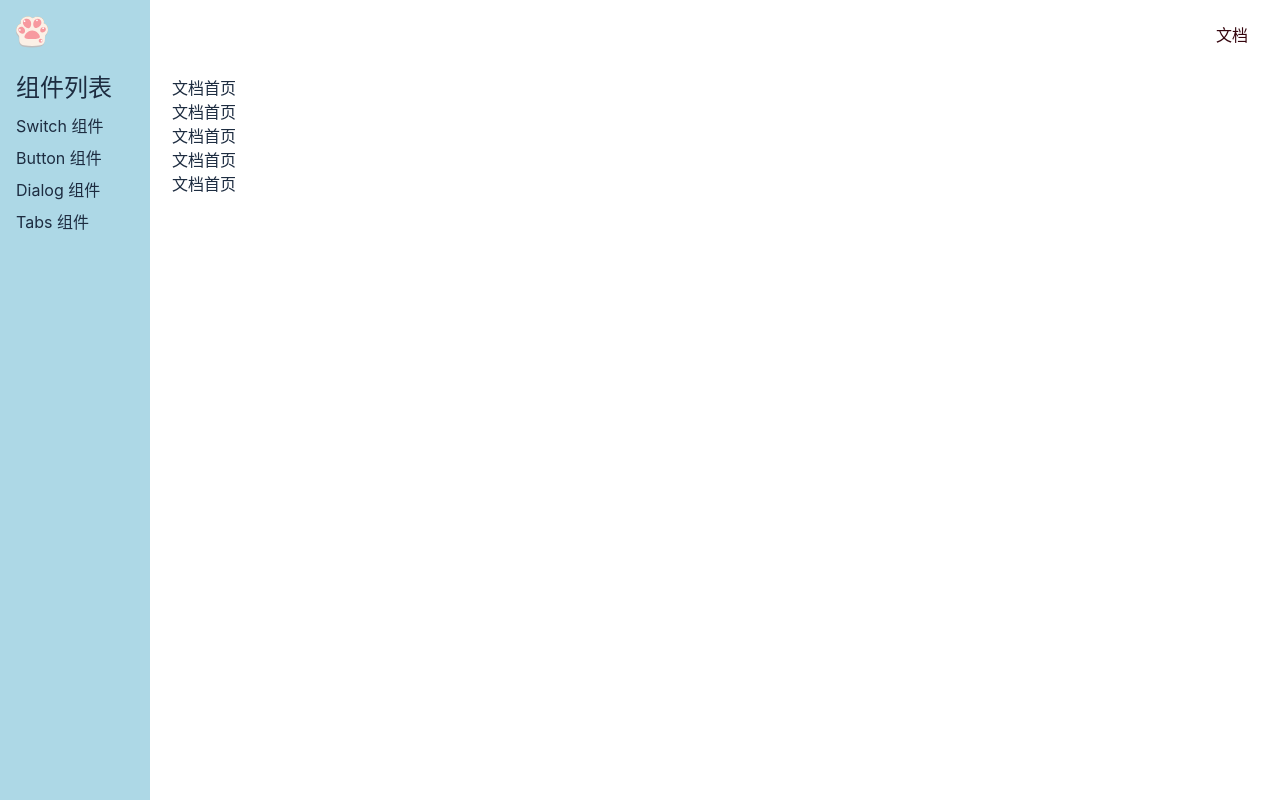
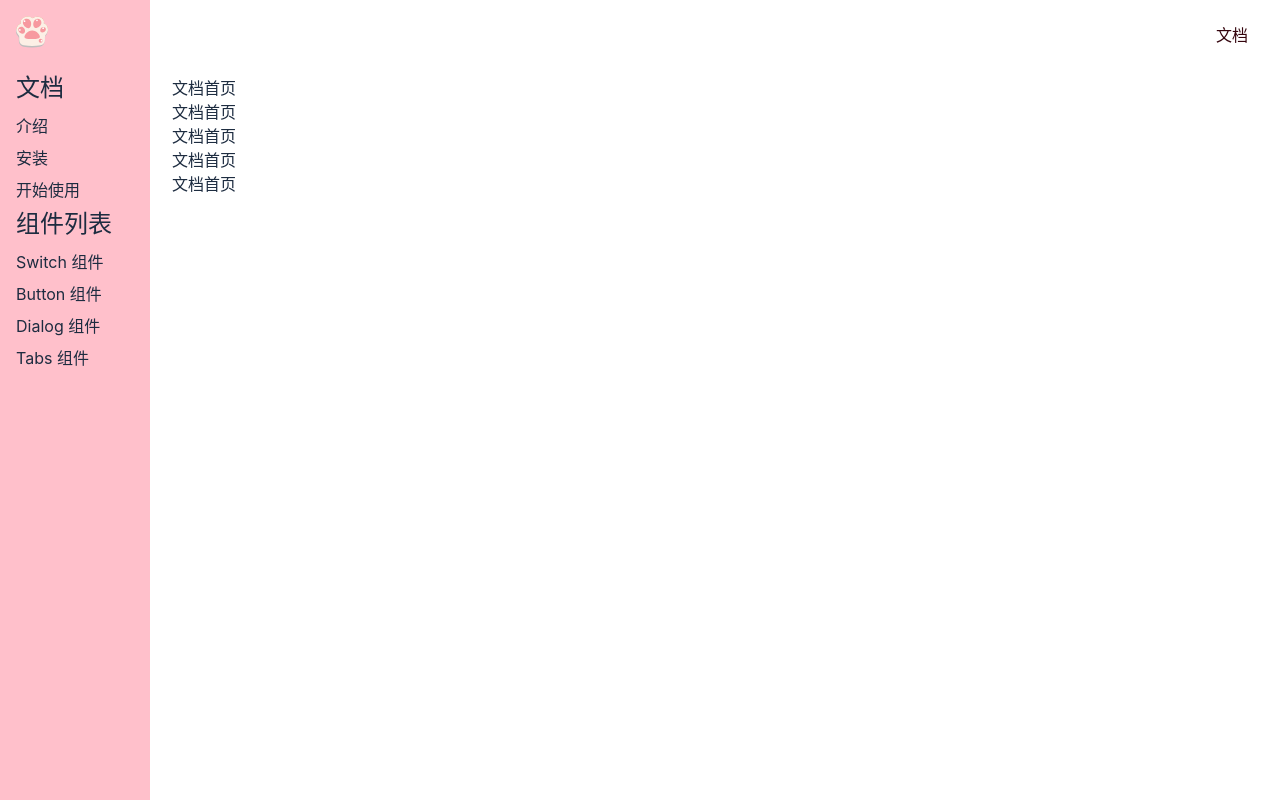
Before and after one commit to Crescent-zxy/Cat-UI, a Vue app: page /#/doc in a window 1280 px wide. Built offline with nearby package versions, Linux system fonts and the light colour scheme; the HTML template or start-up script is replaced by a standard one.

Commit message:
创建文档路由

```diff
--- a/src/views/Doc.vue
+++ b/src/views/Doc.vue
@@ -3,6 +3,18 @@
     <TopNav toggleAsideButtonVisible class="nav" />
     <div class="content">
       <aside v-if="asideVisible">
+        <h2>文档</h2>
+        <ol>
+          <li>
+            <router-link to="/doc/intro">介绍</router-link>
+          </li>
+          <li>
+            <router-link to="/doc/install">安装</router-link>
+          </li>
+          <li>
+            <router-link to="/doc/get-started">开始使用</router-link>
+          </li>
+        </ol>
         <h2>组件列表</h2>
         <ol>
           <li>
@@ -68,7 +80,7 @@
   }
 }
 aside {
-  background: lightblue;
+  background: pink;
   width: 150px;
   padding: 16px;
   position: fixed;
--- /dev/null
+++ b/src/views/GetStarted.vue
@@ -0,0 +1,3 @@
+<template>
+  <div>start</div>
+</template>
--- /dev/null
+++ b/src/views/Install.vue
@@ -0,0 +1,3 @@
+<template>
+  <div>install</div>
+</template>
--- /dev/null
+++ b/src/views/Intro.vue
@@ -0,0 +1,3 @@
+<template>
+  <div>intro</div>
+</template>
```
Also changed, not shown: src/router.ts (+6 -1 lines).
